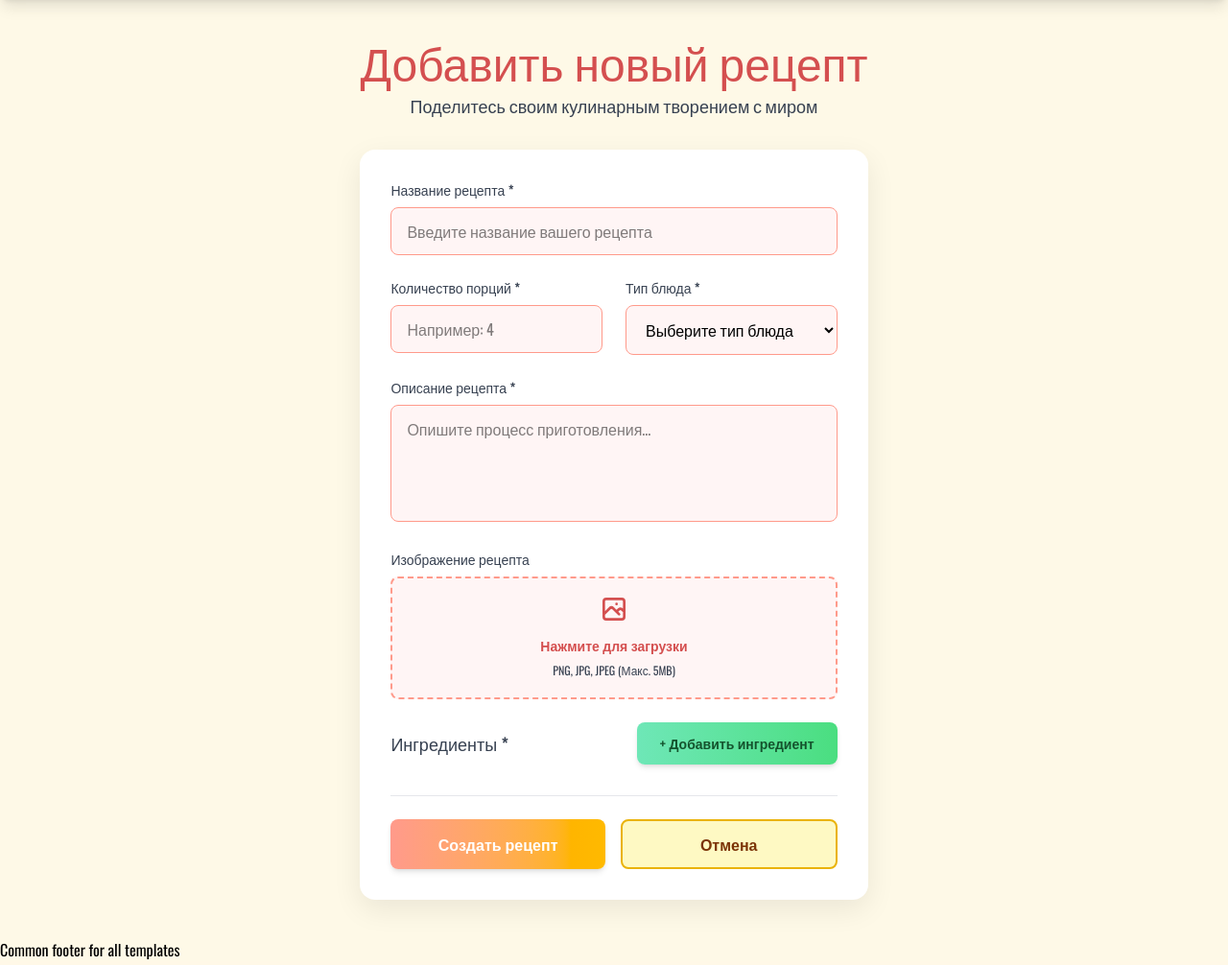
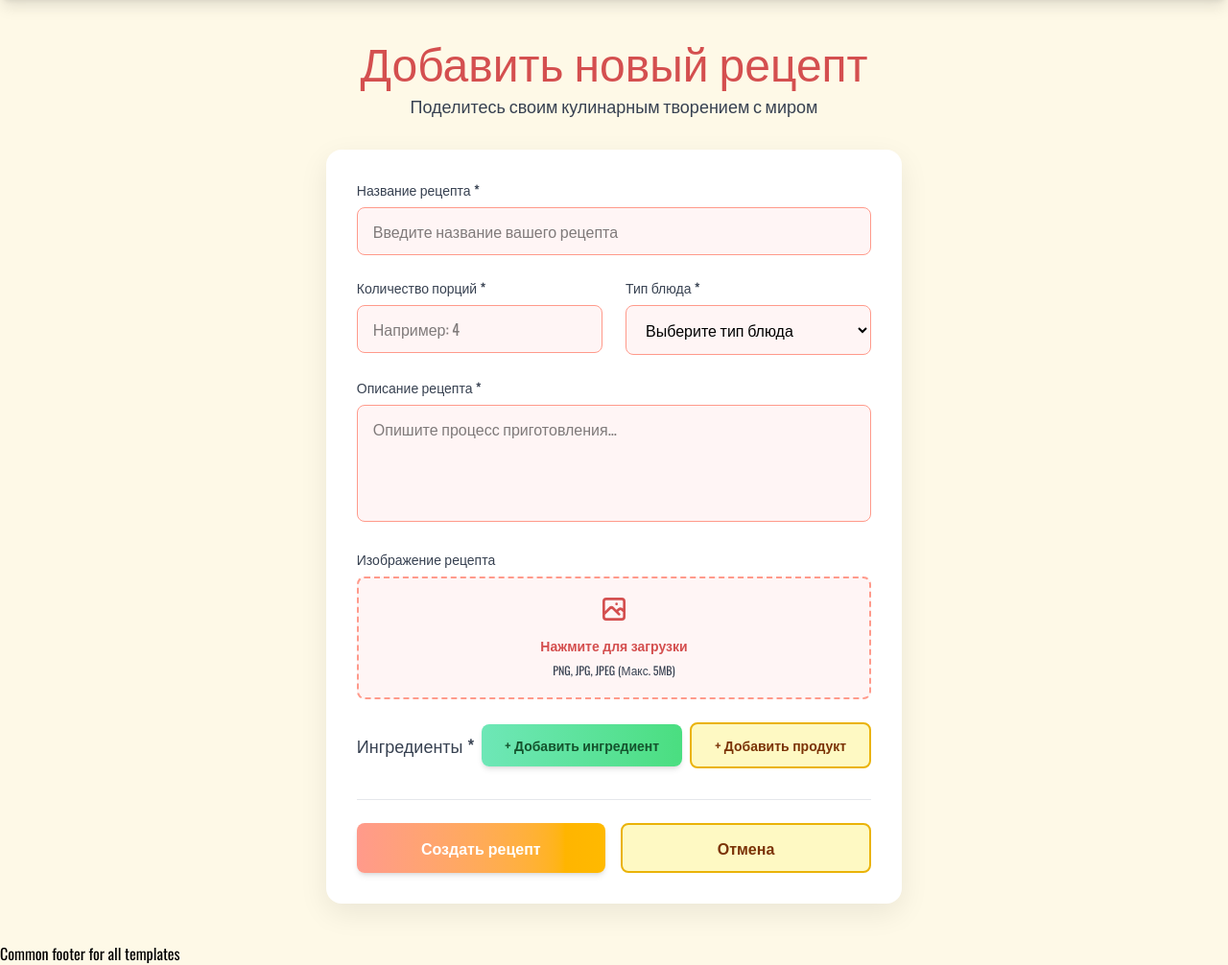
Before and after one commit to madinaryspayeva/smart_menu, a Django app: page /recipe/add/ in a window 1280 px wide. Shown: the part 80-1086 px from the top of the page at 96% size. Run offline with Django 5.2, Linux system fonts and the light colour scheme; data that the repository does not hold is empty; some libraries are stand-ins or nearby versions.

Commit message:
chahge product modal

```diff
--- a/static/output.css
+++ b/static/output.css
@@ -312,6 +312,9 @@
   .hidden {
     display: none;
   }
+  .table {
+    display: table;
+  }
   .h-4 {
     height: calc(var(--spacing) * 4);
   }
@@ -366,6 +369,9 @@
   .flex-grow {
     flex-grow: 1;
   }
+  .border-collapse {
+    border-collapse: collapse;
+  }
   .scale-95 {
     --tw-scale-x: 95%;
     --tw-scale-y: 95%;
@@ -383,6 +389,9 @@
   }
   .cursor-pointer {
     cursor: pointer;
+  }
+  .resize {
+    resize: both;
   }
   .resize-none {
     resize: none;
@@ -706,6 +715,9 @@
   .text-white {
     color: var(--color-white);
   }
+  .underline {
+    text-decoration-line: underline;
+  }
   .opacity-0 {
     opacity: 0%;
   }
@@ -728,8 +740,15 @@
     outline-style: var(--tw-outline-style);
     outline-width: 1px;
   }
+  .filter {
+    filter: var(--tw-blur,) var(--tw-brightness,) var(--tw-contrast,) var(--tw-grayscale,) var(--tw-hue-rotate,) var(--tw-invert,) var(--tw-saturate,) var(--tw-sepia,) var(--tw-drop-shadow,);
+  }
   .backdrop-blur-sm {
     --tw-backdrop-blur: blur(var(--blur-sm));
+    -webkit-backdrop-filter: var(--tw-backdrop-blur,) var(--tw-backdrop-brightness,) var(--tw-backdrop-contrast,) var(--tw-backdrop-grayscale,) var(--tw-backdrop-hue-rotate,) var(--tw-backdrop-invert,) var(--tw-backdrop-opacity,) var(--tw-backdrop-saturate,) var(--tw-backdrop-sepia,);
+    backdrop-filter: var(--tw-backdrop-blur,) var(--tw-backdrop-brightness,) var(--tw-backdrop-contrast,) var(--tw-backdrop-grayscale,) var(--tw-backdrop-hue-rotate,) var(--tw-backdrop-invert,) var(--tw-backdrop-opacity,) var(--tw-backdrop-saturate,) var(--tw-backdrop-sepia,);
+  }
+  .backdrop-filter {
     -webkit-backdrop-filter: var(--tw-backdrop-blur,) var(--tw-backdrop-brightness,) var(--tw-backdrop-contrast,) var(--tw-backdrop-grayscale,) var(--tw-backdrop-hue-rotate,) var(--tw-backdrop-invert,) var(--tw-backdrop-opacity,) var(--tw-backdrop-saturate,) var(--tw-backdrop-sepia,);
     backdrop-filter: var(--tw-backdrop-blur,) var(--tw-backdrop-brightness,) var(--tw-backdrop-contrast,) var(--tw-backdrop-grayscale,) var(--tw-backdrop-hue-rotate,) var(--tw-backdrop-invert,) var(--tw-backdrop-opacity,) var(--tw-backdrop-saturate,) var(--tw-backdrop-sepia,);
   }
@@ -1260,6 +1279,59 @@
   inherits: false;
   initial-value: solid;
 }
+@property --tw-blur {
+  syntax: "*";
+  inherits: false;
+}
+@property --tw-brightness {
+  syntax: "*";
+  inherits: false;
+}
+@property --tw-contrast {
+  syntax: "*";
+  inherits: false;
+}
+@property --tw-grayscale {
+  syntax: "*";
+  inherits: false;
+}
+@property --tw-hue-rotate {
+  syntax: "*";
+  inherits: false;
+}
+@property --tw-invert {
+  syntax: "*";
+  inherits: false;
+}
+@property --tw-opacity {
+  syntax: "*";
+  inherits: false;
+}
+@property --tw-saturate {
+  syntax: "*";
+  inherits: false;
+}
+@property --tw-sepia {
+  syntax: "*";
+  inherits: false;
+}
+@property --tw-drop-shadow {
+  syntax: "*";
+  inherits: false;
+}
+@property --tw-drop-shadow-color {
+  syntax: "*";
+  inherits: false;
+}
+@property --tw-drop-shadow-alpha {
+  syntax: "<percentage>";
+  inherits: false;
+  initial-value: 100%;
+}
+@property --tw-drop-shadow-size {
+  syntax: "*";
+  inherits: false;
+}
 @property --tw-backdrop-blur {
   syntax: "*";
   inherits: false;
@@ -1358,6 +1430,19 @@
       --tw-ring-offset-color: #fff;
       --tw-ring-offset-shadow: 0 0 #0000;
       --tw-outline-style: solid;
+      --tw-blur: initial;
+      --tw-brightness: initial;
+      --tw-contrast: initial;
+      --tw-grayscale: initial;
+      --tw-hue-rotate: initial;
+      --tw-invert: initial;
+      --tw-opacity: initial;
+      --tw-saturate: initial;
+      --tw-sepia: initial;
+      --tw-drop-shadow: initial;
+      --tw-drop-shadow-color: initial;
+      --tw-drop-shadow-alpha: 100%;
+      --tw-drop-shadow-size: initial;
       --tw-backdrop-blur: initial;
       --tw-backdrop-brightness: initial;
       --tw-backdrop-contrast: initial;
--- a/templates/base.html
+++ b/templates/base.html
@@ -40,27 +40,5 @@
     </main>
     <footer>Common footer for all templates</footer>
 
-
-{% comment %}
-    <script>
-        // Функции для открытия/закрытия модальных окон
-        function openModal(modalId) {
-            document.getElementById(modalId).classList.remove('hidden');
-        }
-
-        function closeModal(modalId) {
-            document.getElementById(modalId).classList.add('hidden');
-        }
-
-        // Закрытие модальных окон при клике вне их области
-        window.onclick = function(event) {
-            const modals = document.querySelectorAll('#viewModal, #editModal, #deleteModal');
-            modals.forEach(modal => {
-                if (event.target === modal) {
-                    closeModal(modal.id);
-                }
-            });
-        }
-    </script> {% endcomment %}
 </body>
 </html>
--- /dev/null
+++ b/templates/product/partials/modal.html
@@ -0,0 +1,59 @@
+    <!-- Универсальная модалка -->
+<div id="modal"
+     class="fixed inset-0 hidden items-center justify-center
+            bg-white/30 backdrop-blur-sm z-50 transition-opacity duration-300">
+
+  <div id="modal-content"
+       class="transform scale-95 opacity-0 transition-all duration-300 w-full h-auto flex items-center justify-center p-4">
+  </div>
+</div>
+
+    <script>
+      function openModal() {
+          const modal = document.getElementById("modal");
+          const content = document.getElementById("modal-content");
+
+          modal.classList.remove("hidden");
+          modal.classList.add("flex");
+
+          // Плавное появление
+          setTimeout(() => {
+              content.classList.remove("scale-95", "opacity-0");
+              content.classList.add("scale-100", "opacity-100");
+          }, 10);
+      }
+
+      function closeModal() {
+          const modal = document.getElementById("modal");
+          const content = document.getElementById("modal-content");
+
+          // Плавное исчезновение
+          content.classList.remove("scale-100", "opacity-100");
+          content.classList.add("scale-95", "opacity-0");
+
+          setTimeout(() => {
+              modal.classList.add("hidden");
+              modal.classList.remove("flex");
+          }, 300); // должно совпадать с duration-300
+      }
+
+      // Закрытие по клику на фон
+      document.getElementById("modal").addEventListener("click", function(e) {
+          if (e.target === this) {
+              closeModal();
+          }
+      });
+</script>
+
+
+{% comment %} document.body.addEventListener("productChanged", function () {
+      // закрываем модалку
+      closeModal();
+
+      // перезагружаем список продуктов
+      htmx.ajax("GET", window.location.href, {
+          target: "body",
+          swap: "innerHTML"
+      });
+
+  }); {% endcomment %}
--- a/templates/recipe/create.html
+++ b/templates/recipe/create.html
@@ -120,6 +120,14 @@
                                 class="button success text-sm w-full sm:w-auto">
                             + Добавить ингредиент
                         </button>
+                        <button type="button"
+                                hx-get="{% url 'product:add' %}"
+                                hx-target="#modal-content"
+                                hx-trigger="click"
+                                onclick="openModal()"
+                                class="button secondary text-sm w-full sm:w-auto">
+                            + Добавить продукт
+                        </button>
                     </div>
 
                     {{ ingredients.management_form }}
@@ -205,6 +213,9 @@
         </form>
     </div>
 
+
+       {% include "product/partials/modal.html" %}
+
     <!-- JavaScript для динамического добавления ингредиентов -->
  <script>
 document.addEventListener('DOMContentLoaded', function () {
@@ -276,6 +287,16 @@
 
   // НЕ добавляем форму автоматически — добавляем только по кнопке
 });
+
+document.body.addEventListener("productChanged", function () {
+      closeModal();
+
+      // обновляем только блок со списком продуктов (селект)
+      htmx.ajax("GET", "{% url 'product:select_options' %}", {
+          target: "#ingredients-container",   // контейнер с формами ингредиентов
+          swap: "innerHTML"
+      });
+  });
 </script>
 
 
```
Also changed, not shown: templates/product/list.html (+5 -47 lines), product/views.py (line endings or trailing spaces).
